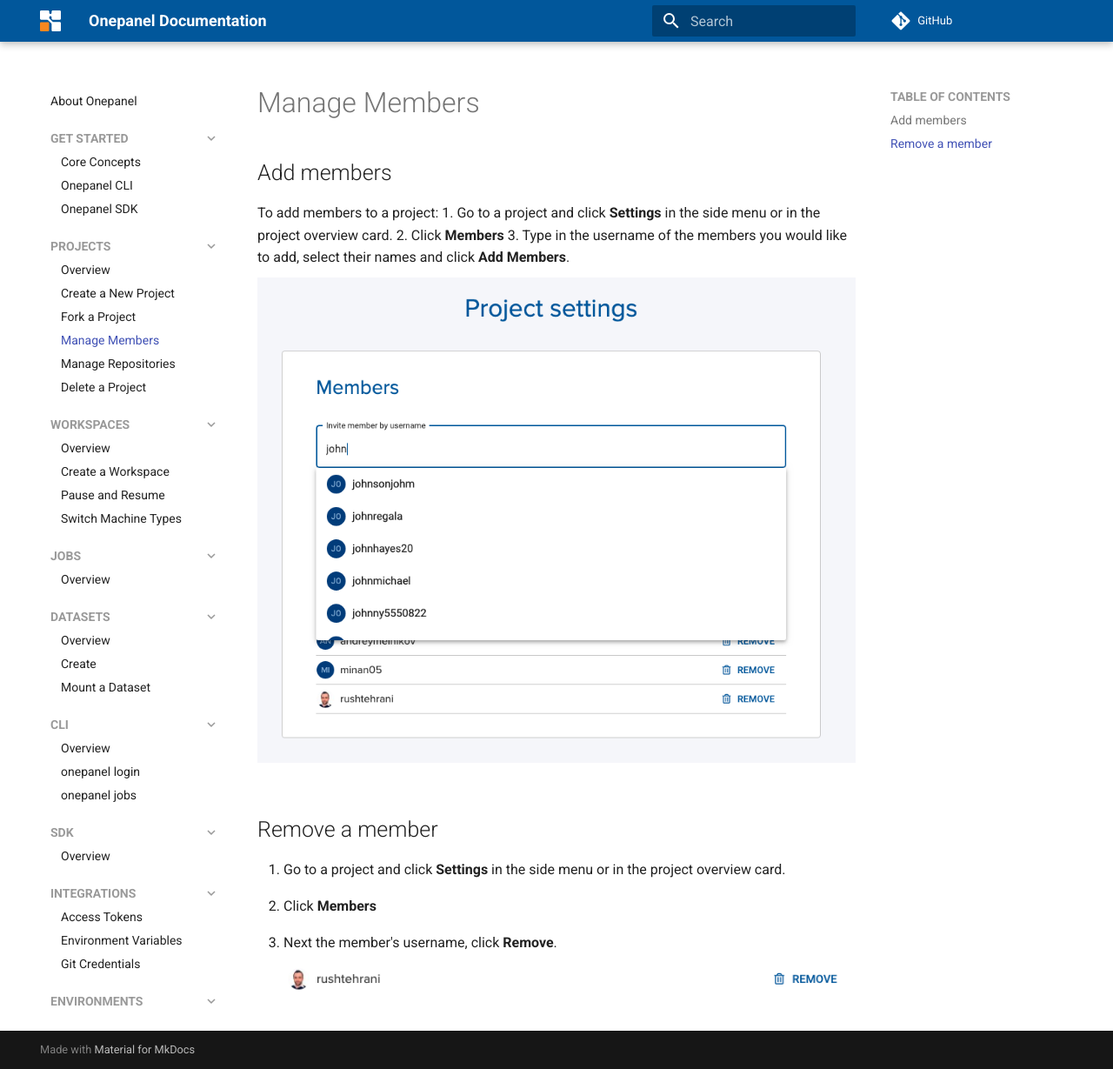
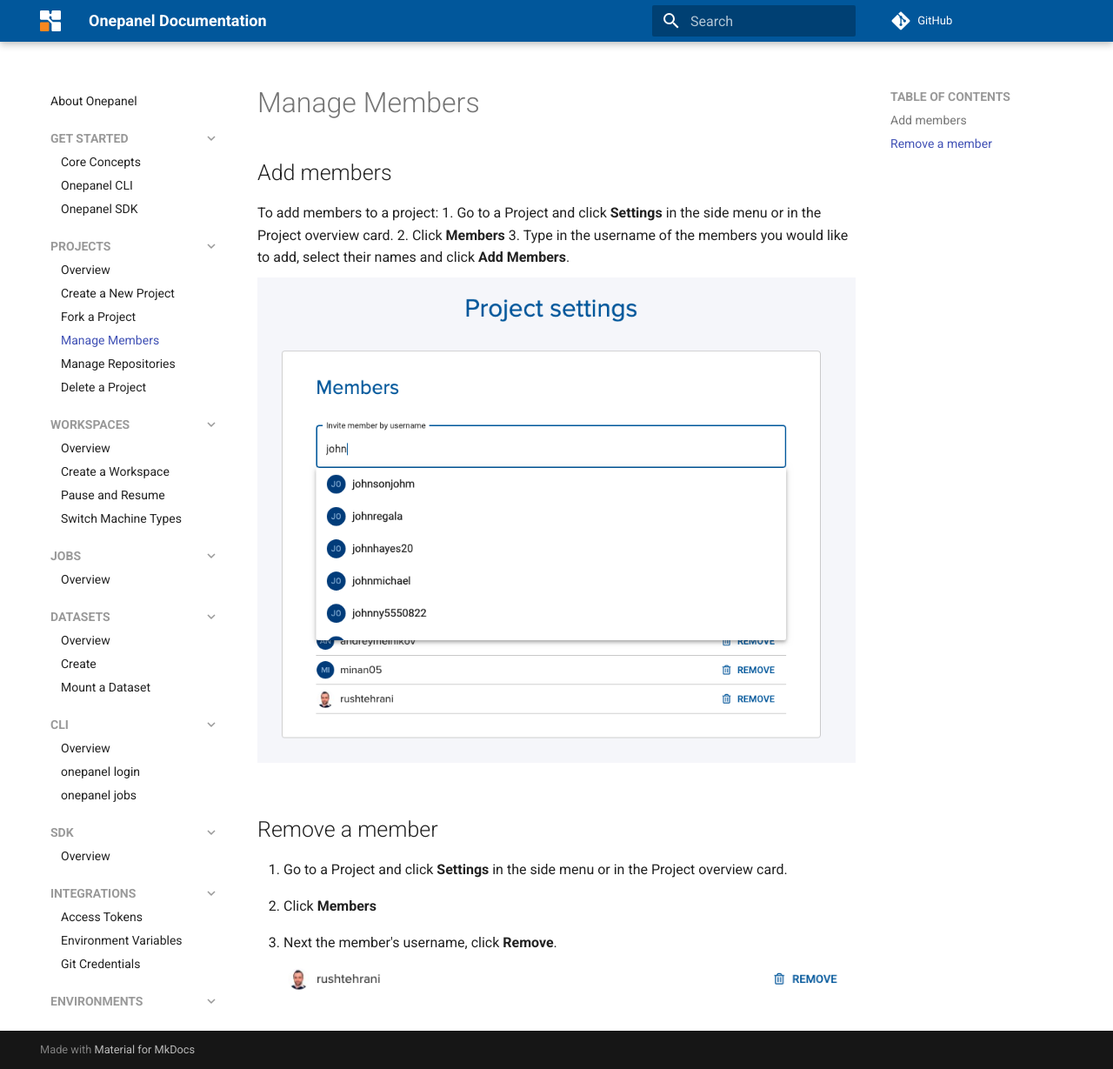
Before and after one commit to onepanelio/docs, an MkDocs documentation site: the page built from docs/projects/members.md, in a window 1280 px wide and 1229 px high. Shown: the whole window at 87% size. Built offline with MkDocs 1.6.1 and Material for MkDocs 9.7.7, drawn with Linux system fonts in a browser that asks for light colours; comment, search, counter and statistics services are not loaded.

```diff
--- a/docs/projects/members.md
+++ b/docs/projects/members.md
@@ -1,13 +1,13 @@
 ## Add members
 
 To add members to a project:
-1. Go to a project and click **Settings** in the side menu or in the project overview card.
+1. Go to a Project and click **Settings** in the side menu or in the Project overview card.
 2. Click **Members**
 3. Type in the username of the members you would like to add, select their names and click **Add Members**.
 ![](../assets/img/members-165357.png)
 
 ## Remove a member
-1. Go to a project and click **Settings** in the side menu or in the project overview card.
+1. Go to a Project and click **Settings** in the side menu or in the Project overview card.
 2. Click **Members**
 3. Next the member's username, click **Remove**.
 ![](../assets/img/members-171021.png)
```
Also changed, not shown: docs/projects/repositories.md (+23 -0 lines), docs/assets/img/repositories-174826.png (added), docs/assets/img/repositories-175339.png (added), docs/assets/img/repositories-175524.png (added), docs/assets/img/repositories-175904.png (added).
